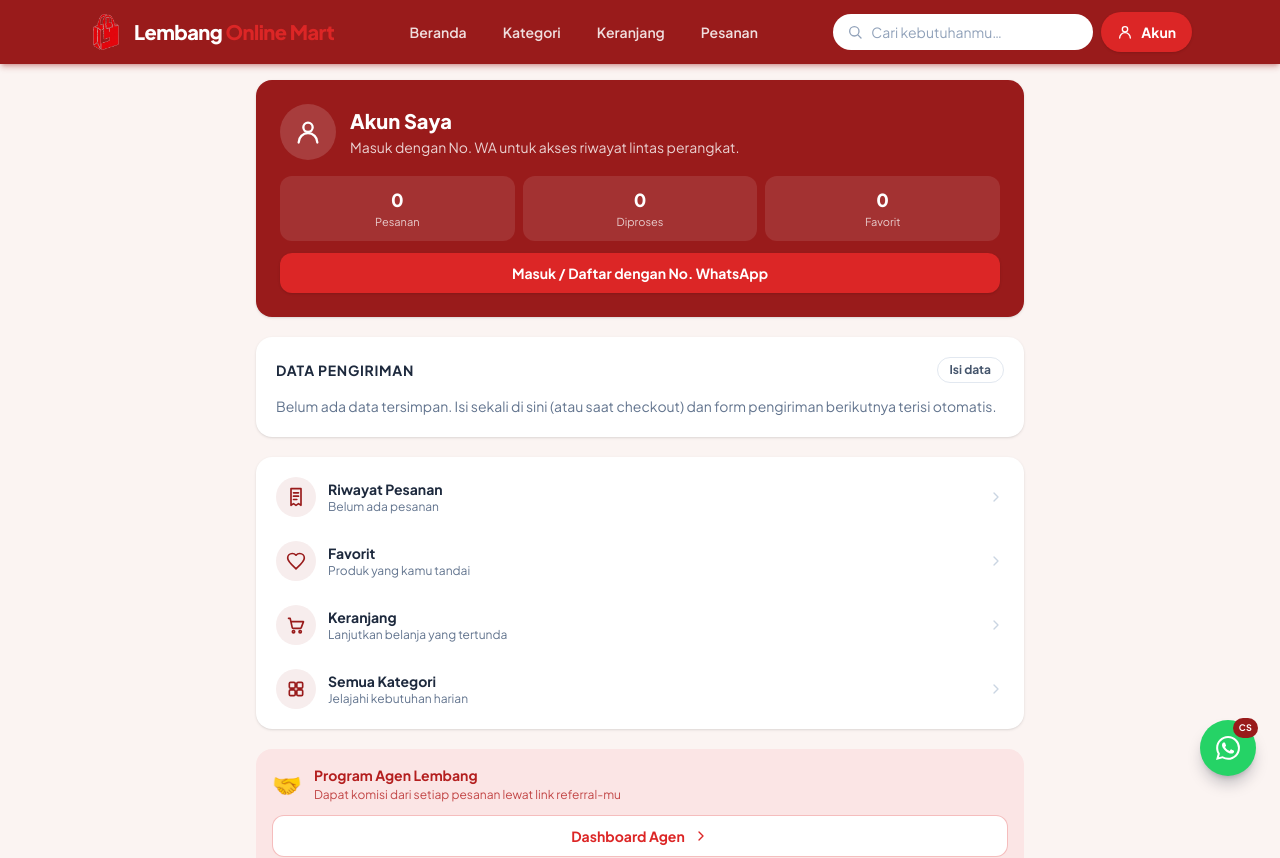
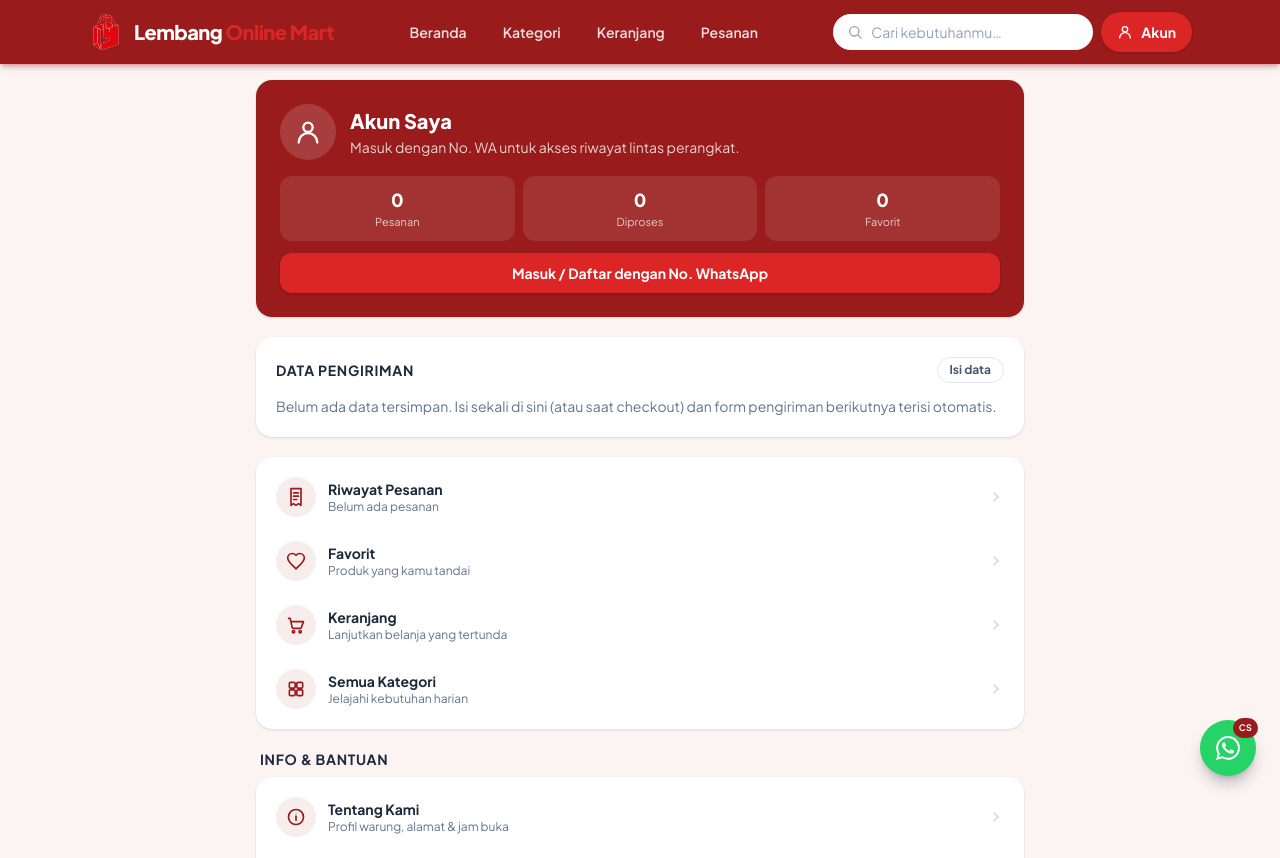
Before and after one commit to tedreolshop-code/lembang-online-mart, a Next.js app: page /akun in a window 1280 px wide. Shown: the top 858 px of the page. Built offline with nearby package versions, Linux system fonts and the light colour scheme; no server answers.

Commit message:
fix(agen): sembunyikan kartu Program Agen dari front-end umum
Kartu hanya tampil bila ada sesi agen yang login di perangkat
(useAgenAuth), jadi pelanggan umum tidak lagi melihat menu
Program Agen Lembang di halaman Akun.

```diff
--- a/src/app/akun/page.tsx
+++ b/src/app/akun/page.tsx
@@ -9,6 +9,7 @@ import {
   forgetCustomer,
   saveCustomer,
   useAgentRef,
+  useAgenAuth,
   useCustomerAuth,
   useFavorites,
   useOrders,
@@ -39,6 +40,7 @@ export default function AkunPage() {
   const favorites = useFavorites();
   const { count, ready } = useCart();
   const agentRef = useAgentRef();
+  const agenAuth = useAgenAuth();
   const saved = useSavedCustomer();
   const customer = useCustomerAuth();
 
@@ -403,7 +405,9 @@ export default function AkunPage() {
         />
       </section>
 
-      {/* daftar agen */}
+      {/* daftar agen — hanya untuk agen yang login di perangkat ini,
+          tidak ditampilkan ke pelanggan umum */}
+      {agenAuth && (
         <section className="rounded-2xl bg-brand-soft p-4">
           <div className="flex items-center gap-3">
             <span className="text-2xl">🤝</span>
@@ -429,6 +433,7 @@ export default function AkunPage() {
             Pendaftaran agen melalui admin. Hubungi toko untuk mendaftar.
           </p>
         </section>
+      )}
 
       {agentRef && (
         <section className="flex items-start gap-2.5 rounded-2xl bg-brand-soft p-4 text-sm text-brand-dark">
```
Lines whose indentation alone changed are shown as unchanged.
